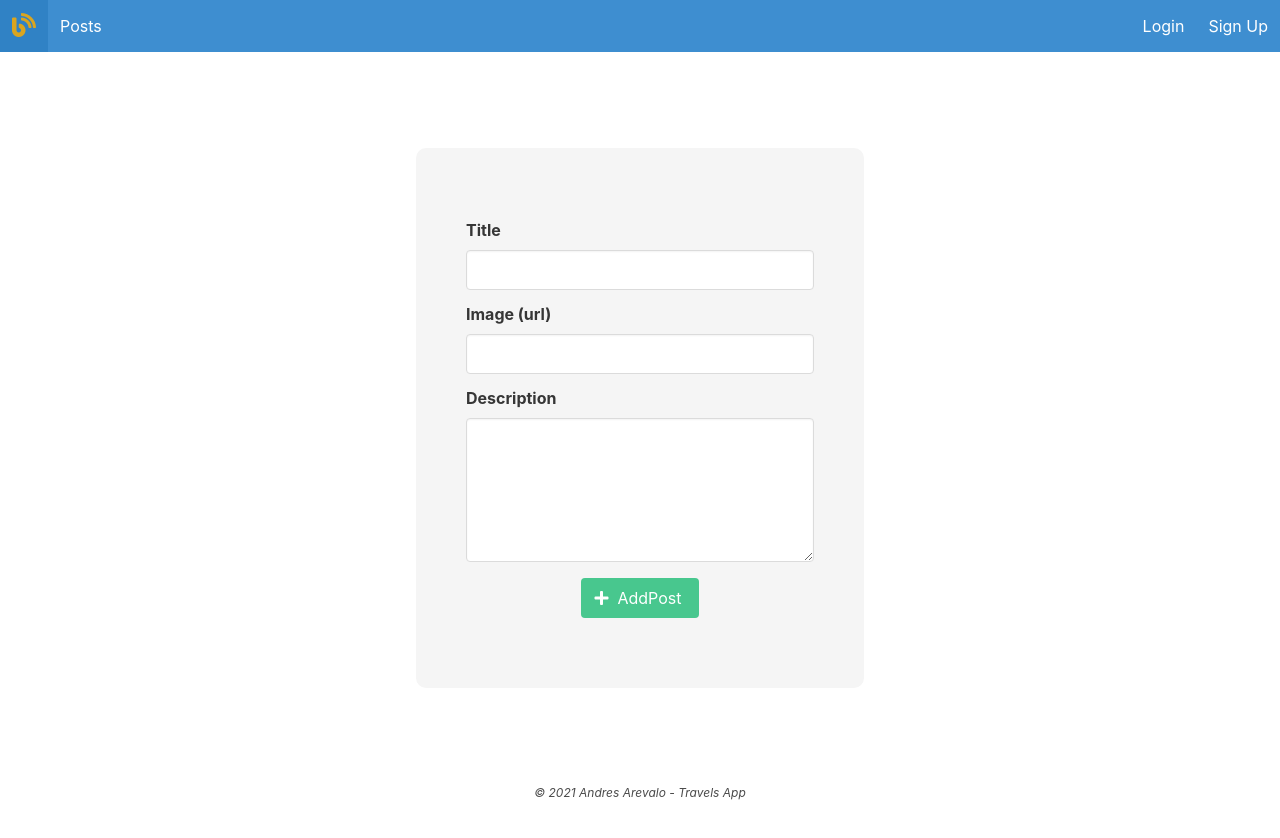
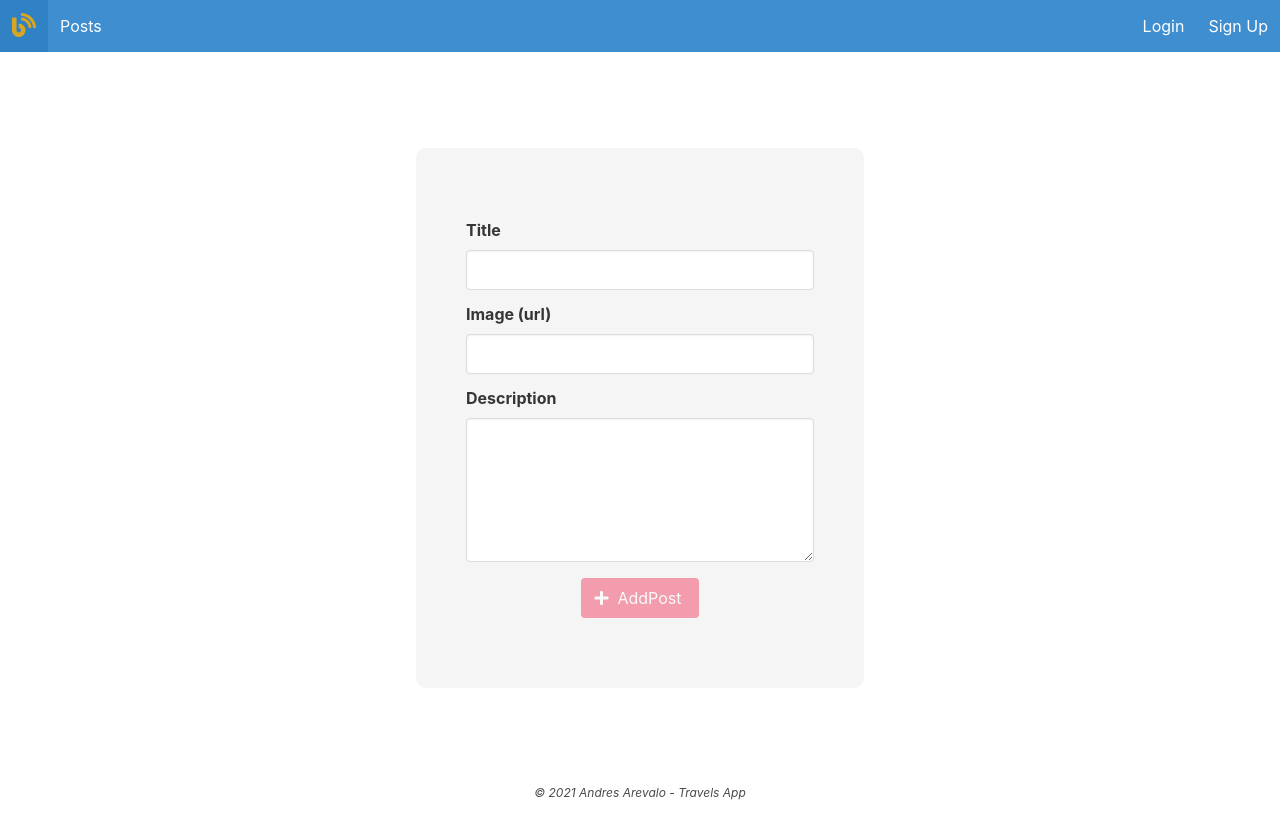
Before and after one commit to andresfelipear/NodeJS-FinalProyect, a React (Create React App) app: page /admin/add-post in a window 1280 px wide. Shown: the top 838 px of the page. Built offline with nearby package versions, Linux system fonts and the light colour scheme; no server answers.

Commit message:
defined data for send request to the server

```diff
--- a/src/pages/private/AddPost.jsx
+++ b/src/pages/private/AddPost.jsx
@@ -1,14 +1,25 @@
-import React, { useState } from 'react'
+import React, { useState, useEffect } from 'react'
 
 
 function AddPost() {
+
+
     const post = {
         title: "title",
         description: "description",
         imageUrl: "imageUrl"
     }
+    const [title, setTitle] = useState("")
+    const [imageUrl, setImageUrl] = useState("")
+    const [description, setDescription] = useState("")
+    const [editing, setEditing] = useState(false)
+    const [disabled, setDisabled] = useState(true);
 
-    const [editing, setEditing] = useState(false)
+    useEffect(() => {
+        if ( title && imageUrl && description) {
+            setDisabled(false)
+        }
+    }, [title, imageUrl, description])
 
 
     return (
@@ -17,20 +28,20 @@ function AddPost() {
                 <div class="field">
                     <label className="label" for="title">Title</label>
                     <div className="control">
-                        <input className="input" type="text" name="title" value={editing ? post.title : ""} />
+                        <input className="input" type="text" name="title" value={editing ? post.title : title} onChange={(e) => setTitle(e.target.value)} />
                     </div>
                 </div>
                 <div className="field">
                     <label className="label" for="title">Image (url)</label>
                     <div className="control">
-                        <input className="input" type="text" name="imageUrl" value={editing ? post.imageUrl : ""} />
+                        <input className="input" type="text" name="imageUrl" value={editing ? post.imageUrl : imageUrl} onChange={(e) => setImageUrl(e.target.value)} />
                     </div>
                 </div>
                 <div className="field">
                     <label className="label" for="title">Description</label>
                     <div className="control">
-                        <textarea className="textarea" name="description" rows="5">
-                            {editing ? post.description : ""}</textarea>
+                        <textarea className="textarea" name="description" rows="5" onChange={(e) => setDescription(e.target.value)}>
+                            {editing ? post.description : description}</textarea>
                     </div>
                 </div>
 
@@ -40,7 +51,11 @@ function AddPost() {
 
 
                 <div className="is-flex is-justify-content-center mt-4">
-                    <button className="button is-success" type="submit">
+                    <button
+                    className={`button ${disabled && 'is-danger'} ${!disabled && 'is-success'}`}
+                    type="submit"
+                    disabled={disabled}
+                    >
                         <span className="icon is-small">
                             {editing?(<i className="fas fa-check"></i>):(<i className="fas fa-plus"></i>)}
                         </span>
```
